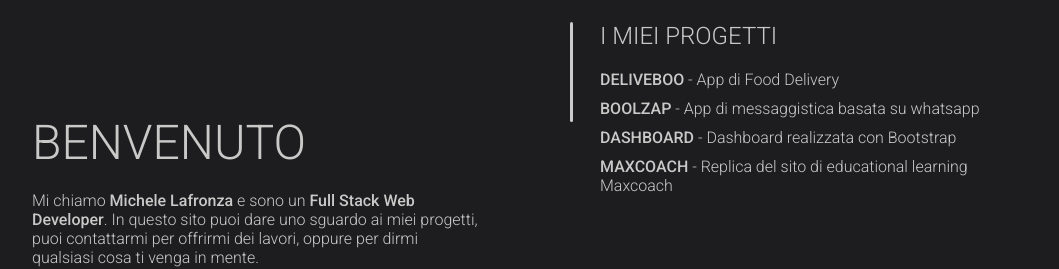
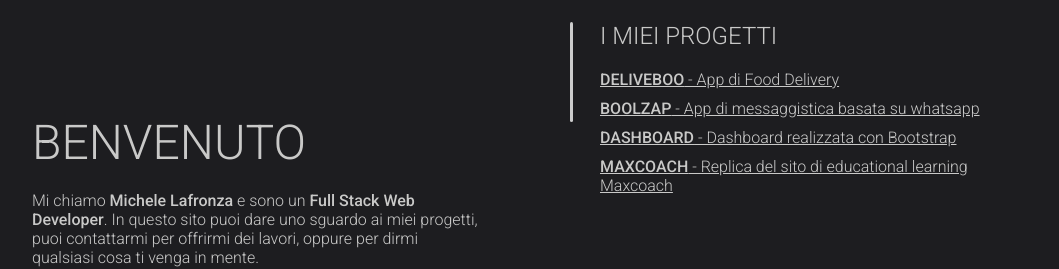
Before and after one commit to MicheleLafronza/my-portfolio, a Vue app: page / in a window 1280 px wide. Shown: the part 178-447 px from the top of the page, without its empty margins (132-1191 px from the left). Built offline with nearby package versions, Linux system fonts and the light colour scheme; a web font is replaced by a local one.

Commit message:
add text decoration to anchors

```diff
--- a/src/components/ProjectsSection.vue
+++ b/src/components/ProjectsSection.vue
@@ -37,10 +37,6 @@
 <style scoped>
 .line-horizontal {
   display: none;
-}
-
-a {
-  text-decoration: none;
 }
 
 .loader {
```
